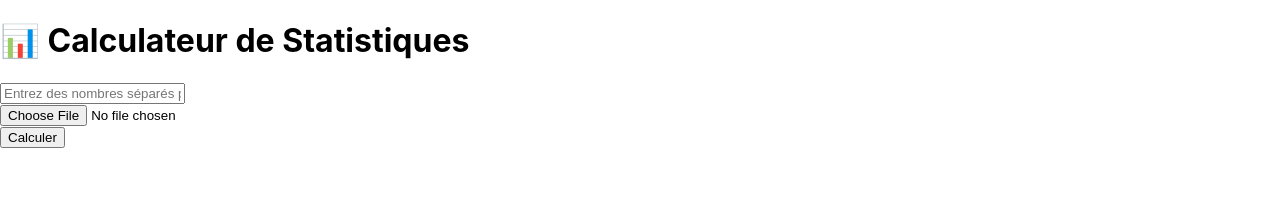
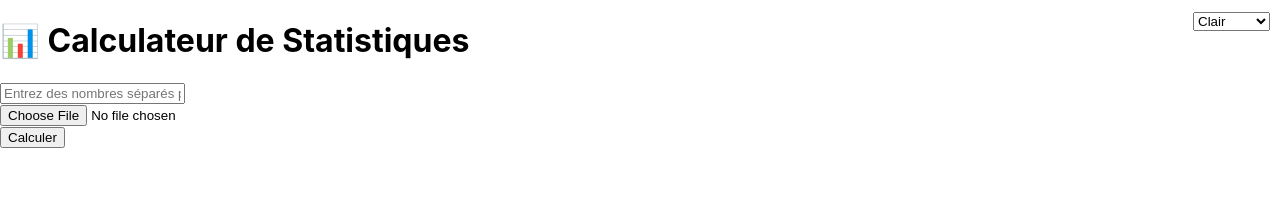
Before and after one commit to ayagaci/frontend-statistiques, a React (Create React App) app: page / in a window 1280 px wide. Shown: the top 198 px of the page. Built offline with nearby package versions, Linux system fonts and the light colour scheme.

Commit message:
Ajout du thème sombre et clair

```diff
--- a/src/App.js
+++ b/src/App.js
@@ -1,3 +1,4 @@
+import ThemeSelector from "./ThemeSelector";
 import React, { useState } from "react";
 import axios from "axios";
 import * as XLSX from "xlsx"; // 📥 Import de xlsx
@@ -134,6 +135,7 @@ function App() {
 
   return (
     <div className="p-6 max-w-2xl mx-auto">
+      <ThemeSelector />
       <h1 className="text-3xl font-bold mb-6 text-center">📊 Calculateur de Statistiques</h1>
 
       {/* Notification */}
--- /dev/null
+++ b/src/ThemeSelector.js
@@ -0,0 +1,43 @@
+import React, { useEffect, useState } from 'react';
+
+const themes = {
+  light: {
+    '--bg-color': '#ffffff',
+    '--text-color': '#000000',
+  },
+  blue: {
+    '--bg-color': '#e6f0ff',
+    '--text-color': '#003366',
+  },
+  dark: {
+    '--bg-color': '#1e1e1e',
+    '--text-color': '#f0f0f0',
+  },
+  modern: {
+    '--bg-color': '#f4f4f9',
+    '--text-color': '#333',
+  },
+};
+
+export default function ThemeSelector() {
+  const [theme, setTheme] = useState('light');
+
+  useEffect(() => {
+    const root = document.documentElement;
+    const selectedTheme = themes[theme];
+    for (let key in selectedTheme) {
+      root.style.setProperty(key, selectedTheme[key]);
+    }
+  }, [theme]);
+
+  return (
+    <div style={{ position: 'absolute', top: 10, right: 10 }}>
+      <select value={theme} onChange={(e) => setTheme(e.target.value)}>
+        <option value="light">Clair</option>
+        <option value="blue">Bleu clair</option>
+        <option value="dark">Sombre</option>
+        <option value="modern">Moderne</option>
+      </select>
+    </div>
+  );
+}
--- a/src/index.css
+++ b/src/index.css
@@ -1,10 +1,18 @@
+:root {
+  --bg-color: #ffffff;
+  --text-color: #000000;
+}
+
 body {
   margin: 0;
+  background-color: var(--bg-color);
+  color: var(--text-color);
   font-family: -apple-system, BlinkMacSystemFont, 'Segoe UI', 'Roboto', 'Oxygen',
     'Ubuntu', 'Cantarell', 'Fira Sans', 'Droid Sans', 'Helvetica Neue',
     sans-serif;
   -webkit-font-smoothing: antialiased;
   -moz-osx-font-smoothing: grayscale;
+  transition: background-color 0.3s, color 0.3s;
 }
 
 code {
```
